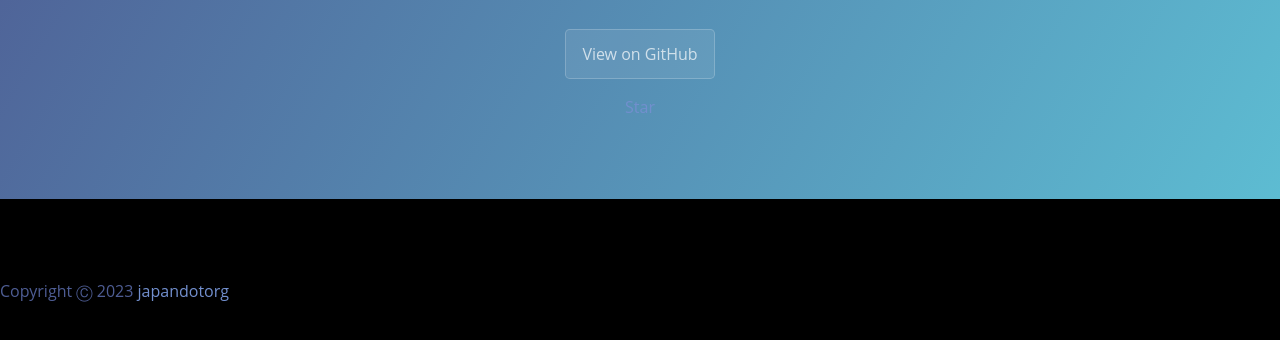
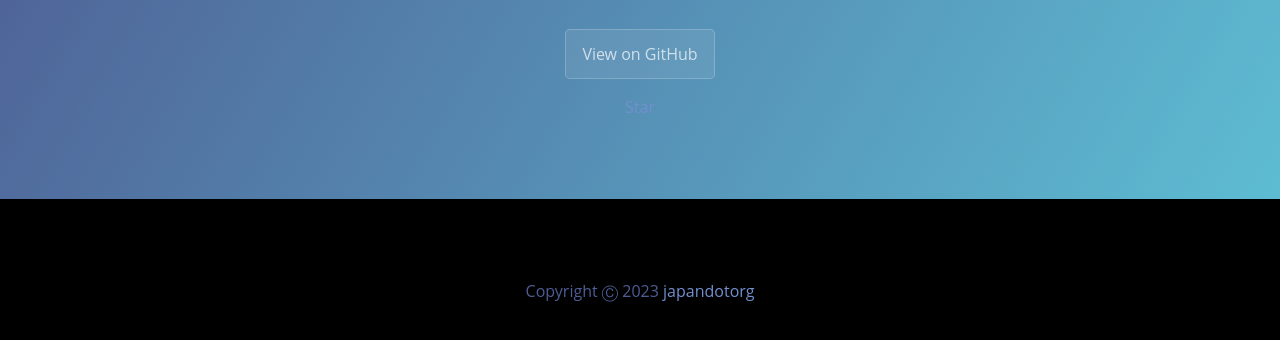
Before and after one commit to japandotorg/awesome-discord, a website: page website/index.tmpl.html in a window 1280 px wide. Shown: the part 208-548 px from the top of the page. Drawn offline with Linux system fonts and the light colour scheme.

Commit message:
center align copyright

```diff
--- a/website/index.tmpl.html
+++ b/website/index.tmpl.html
@@ -226,7 +226,7 @@
     <script async defer src="https://buttons.github.io/buttons.js"></script>
 
     <footer>
-        <p>Copyright Ⓒ 2023 <a href="mailto:japandotorg@pm.me">japandotorg</a></p>
+        <p align="center">Copyright Ⓒ 2023 <a href="mailto:japandotorg@pm.me">japandotorg</a></p>
     </footer>
 
 </body>
```
